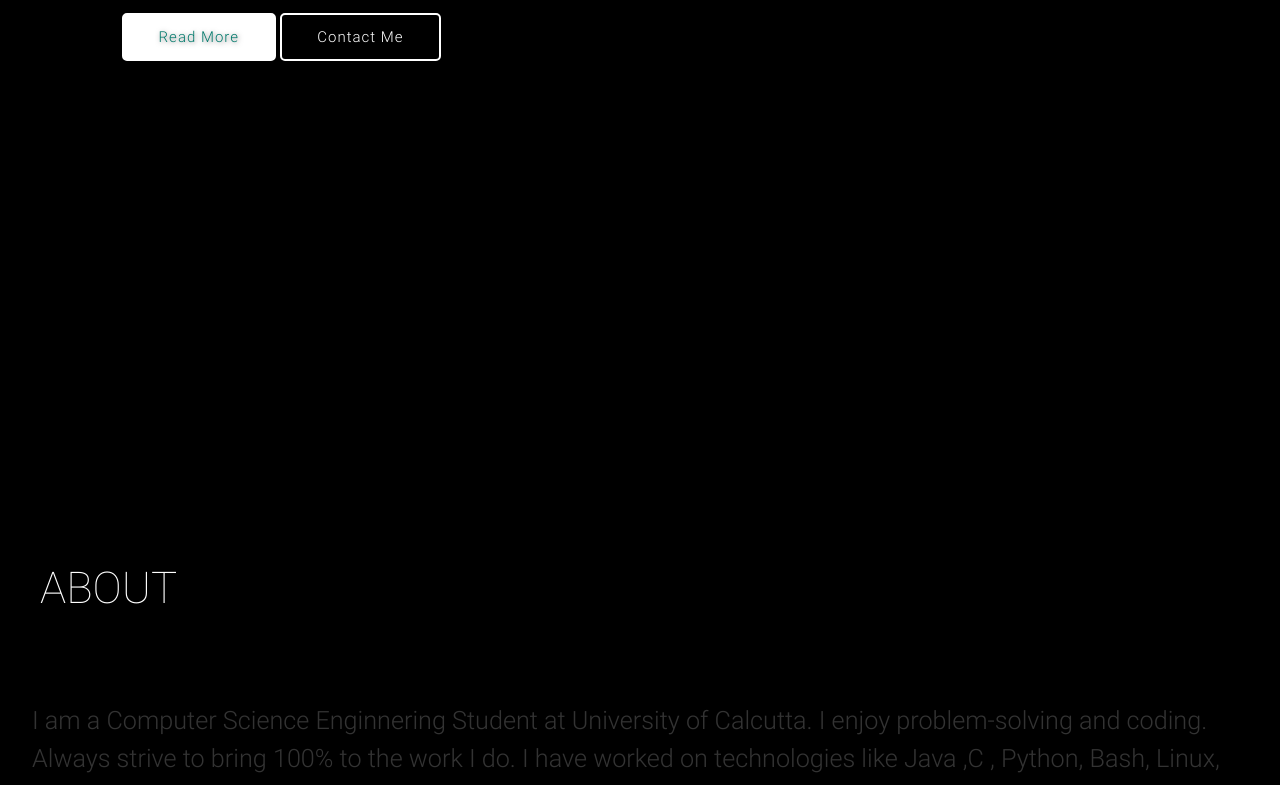
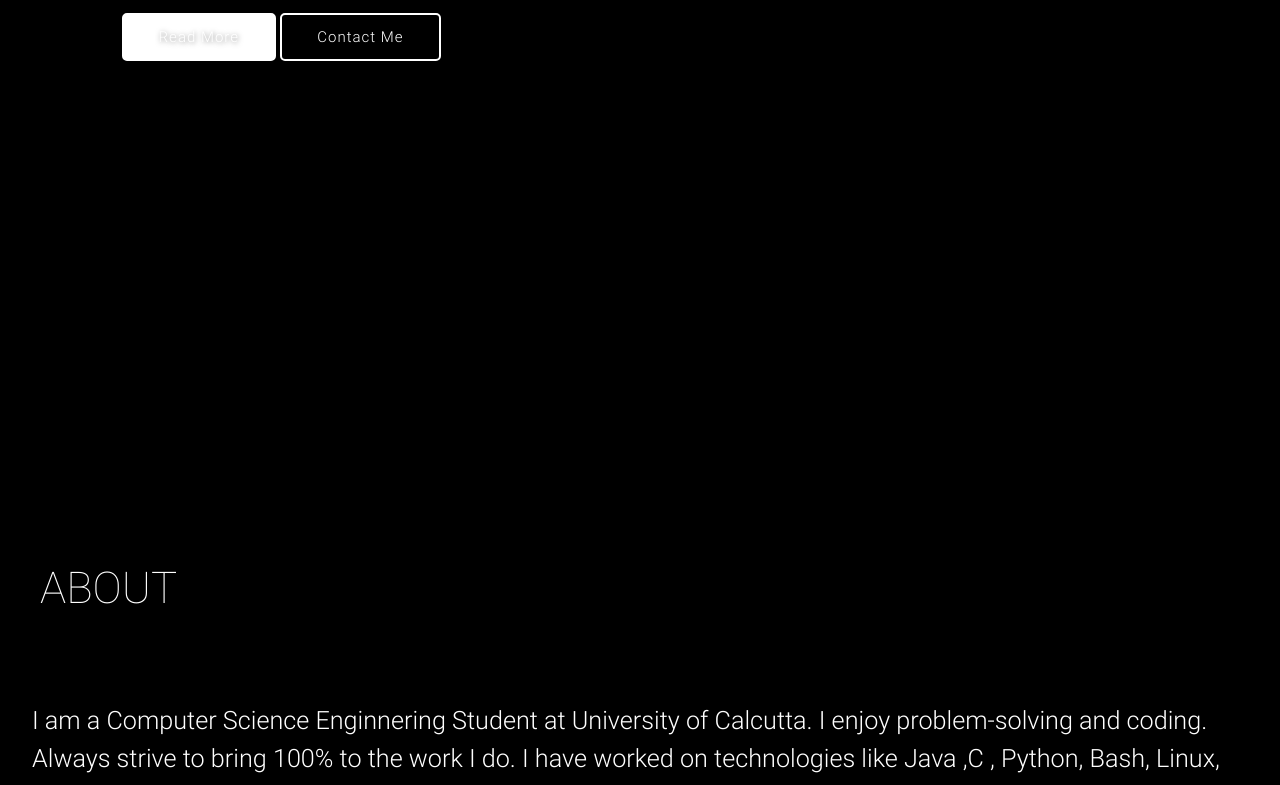
Before and after one commit to Sushantlama/SushantLama.github.io, a plain HTML site: page index.html in a window 1280 px wide. Shown: the part 330-1115 px from the top of the page. Drawn offline with nearby package versions, Linux system fonts and the light colour scheme.

Commit message:
Update style.css

```diff
--- a/assets/css/style.css
+++ b/assets/css/style.css
@@ -1,4 +1,6 @@
-
+h1, h2, h3, h4, h5, h6, p, a, span, li {
+  color: #fff !important;
+}
 .tracker {
   /* visibility: hidden; */
   position: fixed;
```
